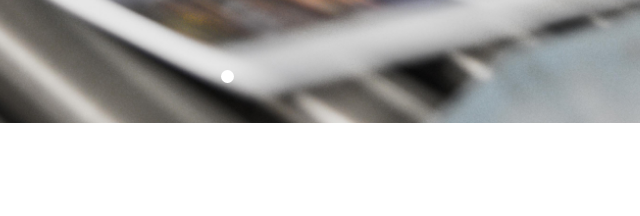
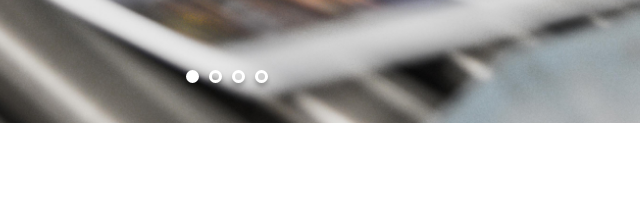
Before and after one commit to szmo-gif/print-it-, a plain HTML site: page index.html in a window 1280 px wide. Shown: the part 448-664 px from the top of the page, 413-1053 px from the left. Drawn offline with Linux system fonts and the light colour scheme.

Commit message:
caroussel mis en place + dot + selected dot

```diff
--- a/assets/script.js
+++ b/assets/script.js
@@ -1,33 +1,108 @@
+// Données des diapositives
 const slides = [
     {
-		"image":"slide1.jpg",
-		"tagLine":"Impressions tous formats <span>en boutique et en ligne</span>"
+        image: "slide1.jpg",
+        tagLine: "Impressions tous formats <span>en boutique et en ligne</span>"
     },
     {
-		"image":"slide2.jpg",
-		"tagLine":"Tirages haute définition grand format <span>pour vos bureaux et events</span>"
+        image: "slide2.jpg",
+        tagLine: "Tirages haute définition grand format <span>pour vos bureaux et events</span>"
     },
     {
-		"image":"slide3.jpg",
-		"tagLine":"Grand choix de couleurs <span>de CMJN aux pantones</span>"
+        image: "slide3.jpg",
+        tagLine: "Grand choix de couleurs <span>de CMJN aux pantones</span>"
     },
     {
-		"image":"slide4.png",
-		"tagLine":"Autocollants <span>avec découpe laser sur mesure</span>"
+        image: "slide4.png",
+        tagLine: "Autocollants <span>avec découpe laser sur mesure</span>"
     }
-]
+];
 
-//ecouteurs
+// Éléments du carrousel
+const bannerImg = document.querySelector(".banner-img");
+const tagLine = document.querySelector("#banner p");
+const dots = document.querySelectorAll(".dot");
 const arrowRight = document.querySelector(".arrow_right");
 const arrowLeft = document.querySelector(".arrow_left");
 
+// Variable pour suivre l'index actuel
+let currentIndex = 0;
+
+// Fonction pour générer les points (dots)
+function generatDot() {
+  const dotsContainer = document.querySelector(".dots");
+  slides.forEach((slide, index) => {
+    const dot = document.createElement("div");
+    dot.classList.add("dot");
+    dot.setAttribute("data-index", index);
+    dot.addEventListener("click", () => {
+      selectionDot(dot);
+    });
+    dotsContainer.appendChild(dot);
+
+    // Ajouter la classe dot_selected au premier point
+    if (index === 0) {
+      dot.classList.add("dot_selected");
+    }
+  });
+}
+
+//fonction point selectionner
+function selectionDot(dot) {
+    dots.forEach((dot) => {
+        dot.classList.remove("dot_selected");
+    });
+    dot.classList.add("dot_selected");
+    currentIndex = parseInt(dot.getAttribute("data-index")); // Convertir l'index en entier
+    showPicture(currentIndex);
+}
+
+// Appel de la fonction pour les points
+generatDot();
+
+// Fonction pour afficher une image
+function showPicture(index) {
+  bannerImg.src = `./assets/images/slideshow/${slides[index].image}`;
+  tagLine.innerHTML = slides[index].tagLine;
+  updateDot(index);
+}
+
+// Fonction pour mettre à jour le point sélectionné
+function updateDot(index) {
+  dots.forEach((dot, i) => {
+      if (i === index) {
+          dot.classList.add("dot_selected");
+      } else {
+          dot.classList.remove("dot_selected");
+      }
+  });
+}
+
+
+// Fonction pour afficher la première image
+function showFirstPicture() {
+    showPicture(0);
+}
+
+
+// Écouteurs d'événements pour les points
+dots.forEach((dot, index) => {
+    dot.addEventListener("click", () => {
+        showPicture(index);
+    });
+});
+
+// Écouteurs d'événements pour les flèches
 arrowLeft.addEventListener("click", () => {
-console.log("click left")
-})
+    currentIndex = (currentIndex === 0) ? slides.length - 1 : currentIndex - 1;
+    showPicture(currentIndex);
+});
 
 arrowRight.addEventListener("click", () => {
-console.log("click right")
-})
+    currentIndex = (currentIndex === slides.length - 1) ? 0 : currentIndex + 1;
+    showPicture(currentIndex);
+});
 
-//dots
-const dots = document.querySelectorAll(".dot");
+
+// Appel de la fonction pour afficher la première image
+showFirstPicture();
--- a/assets/style.css
+++ b/assets/style.css
@@ -53,9 +53,9 @@ table {
 	border-collapse: collapse;
 	border-spacing: 0;
 }
-body {
+/*body {
 
-}
+}*/
 section {
 	margin-block: 6em;
 }
@@ -136,10 +136,6 @@ header {
 	position: absolute;
 	bottom: 40px;
 	display: flex;
-	border-radius: 100%;
-	background-color: white;
-	width: 13px;
-	height: 13px;
 }
 .dot {
 	margin-inline: 5px;
@@ -148,7 +144,8 @@ header {
 	background-color: #ffffff00;
 	border: 3px solid #fff;
 	border-radius: 100%;
-	box-shadow: 0 4px 4px rgba(0, 0, 0, 0.25);;
+	box-shadow: 0 4px 4px rgba(0, 0, 0, 0.25);
+	cursor: pointer;
 }
 .dot_selected {
 	background-color: #fff;
```
Lines whose indentation alone changed are shown as unchanged.
